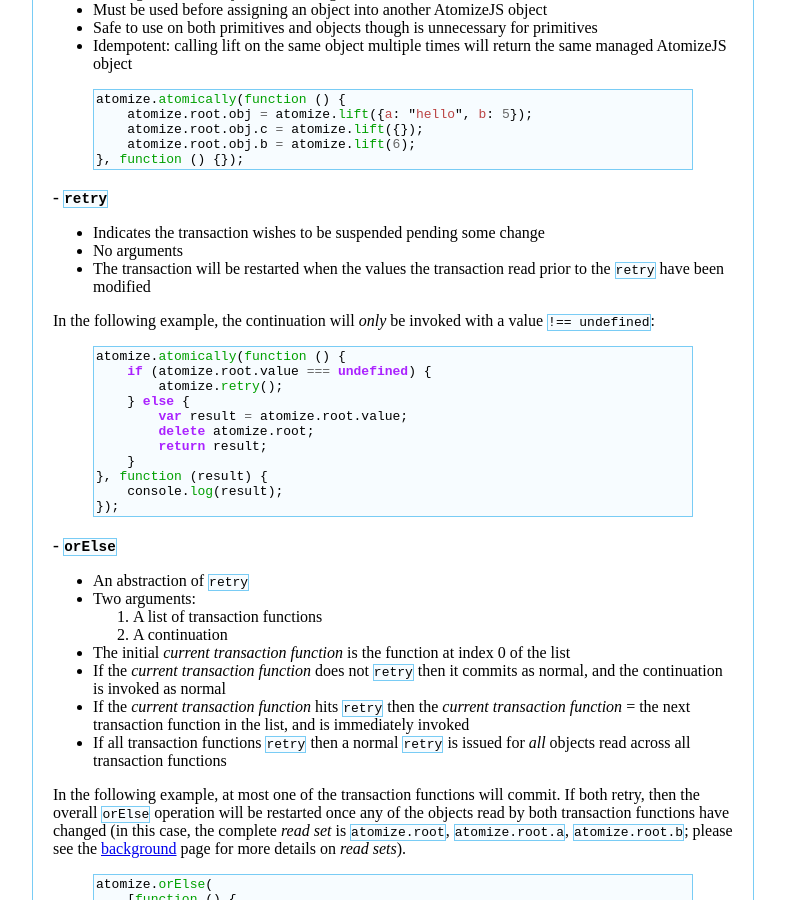
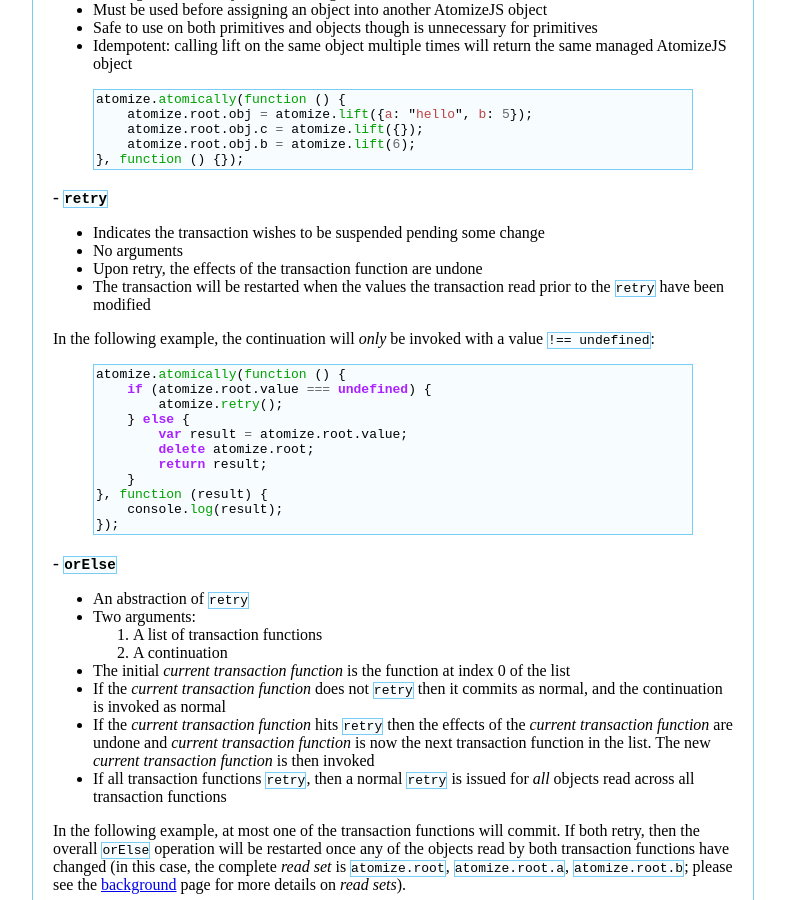
Before and after one commit to atomizejs/atomizejs.github.com, a Jekyll site: the page built from api.markdown, in a window 1280 px wide and 900 px high, scrolled down 1266 px. Shown: the whole window, without its empty margins (292-1077 px from the left). Built offline with Jekyll 4.4.1, drawn with Linux system fonts in a browser that asks for light colours; Markdown is read by kramdown in place of the engine named in the settings.

```diff
--- a/api.markdown
+++ b/api.markdown
@@ -93,6 +93,7 @@ atomize.atomically(function () {
 
 * Indicates the transaction wishes to be suspended pending some change
 * No arguments
+* Upon retry, the effects of the transaction function are undone
 * The transaction will be restarted when the values the transaction
   read prior to the `retry` have been modified
 
@@ -123,11 +124,12 @@ atomize.atomically(function () {
   0 of the list
 * If the *current transaction function* does not `retry` then it
   commits as normal, and the continuation is invoked as normal
-* If the *current transaction function* hits `retry` then the *current
-  transaction function* = the next transaction function in the list,
-  and is immediately invoked
-* If all transaction functions `retry` then a normal `retry` is issued
-  for *all* objects read across all transaction functions
+* If the *current transaction function* hits `retry` then the effects
+  of the *current transaction function* are undone and *current
+  transaction function* is now the next transaction function in the
+  list. The new *current transaction function* is then invoked
+* If all transaction functions `retry`, then a normal `retry` is
+  issued for *all* objects read across all transaction functions
 
 In the following example, at most one of the transaction functions
 will commit. If both retry, then the overall `orElse` operation will
```
